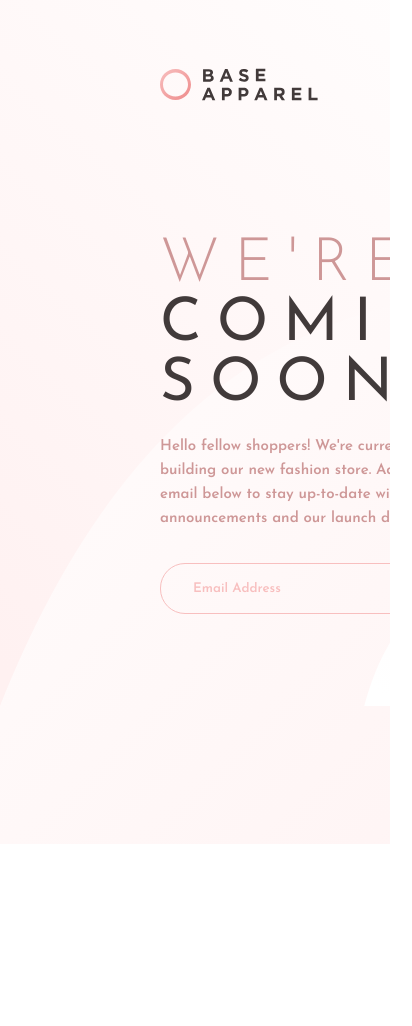
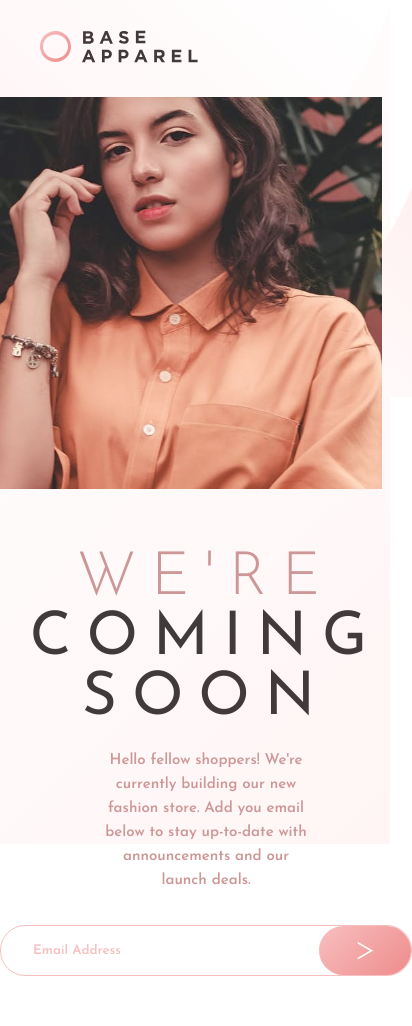
Before and after one commit to ricierirossi/base-apparel-coming-soon-master, a plain HTML site: page index.html in a window 390 px wide. Shown: the whole page, 412 px wide, since content can reach past the window. Before the commit the page ends 844 px from the top, so only its background shows below. Drawn offline with Linux system fonts and the light colour scheme.

Commit message:
Add responsive CSS
Add responsive CSS to mobile 769px

```diff
--- a/estilo.css
+++ b/estilo.css
@@ -20,7 +20,6 @@
     display: flex;
     flex-direction: row;
     background-image: linear-gradient(135deg, hsl(0, 0%, 100%), hsl(0, 100%, 98%));
-    overflow: hidden;
   }
 
   .left {
@@ -29,6 +28,10 @@
     background-repeat: no-repeat;
     background-size: 100%;
     padding: 68px 160px;
+  }
+
+  .right-mobile {
+    display: none;
   }
 
   .logo {
@@ -121,6 +124,7 @@
   .warning-visible {
     color: hsl(0, 74%, 74%);
     font-size: 14px;
+    /* padding-bottom: 50px; */
   }
 
   .model {
@@ -183,7 +187,7 @@
   .thanks {
     text-align: center;
     font-size: 20px;
-    color: var(--dark-grayish-red)
+    color: var(--soft-red);
   }
 
   .modal-content {
@@ -205,3 +209,52 @@
     0% {filter: blur(0px) brightness(100%)}
     100% {filter: blur(3px) brightness(60%)}
   }
+
+  @media (max-width: 769px) {
+    .right {
+      display: none;
+    }
+
+    .right-mobile {
+      display: block;
+      overflow: hidden;
+      max-width: 100%;
+      max-height: 50%;
+      margin-bottom: 60px;
+    }
+
+    .model-mobile {
+      width: 100%;
+      height: 100%;
+      object-fit: contain;
+      object-position: -30px -50px;
+    }
+
+    .left {
+      padding: 30px 0px;
+      max-width: 769px;
+
+    }
+
+    .logo {
+      margin-left: 40px;
+      margin-bottom: 30px;
+    }
+
+    .texts {
+      display: flex;
+      flex-direction: column;
+      align-items: center;
+      padding-bottom: 50px;
+    }
+
+    .title-a, .title-b, .text {
+      text-align: center;
+      padding: 0px;
+    }
+
+    .text {
+      max-width: 50%;
+    }
+
+  }
--- a/index.html
+++ b/index.html
@@ -8,8 +8,6 @@
   <link href="https://fonts.googleapis.com/css2?family=Josefin+Sans:wght@300;400;600&display=swap" rel="stylesheet">
   <link href="estilo.css" rel="stylesheet">
 
-
-
   <title>Frontend Mentor | Base Apparel coming soon page</title>
 
 </head>
@@ -17,6 +15,10 @@
   <div class="container">
     <div class="left">
       <img class="logo" alt="logo" src="./images/logo.svg" width="40px" height="40px"></img>
+      <div class="right-mobile">
+        <img class= "model-mobile" src="./images/hero-desktop.jpg" alt="modelo">
+      </div>
+      <div class="texts">
         <p class="title-a">
           We're
         </p>
@@ -32,6 +34,7 @@
           <a class="button highlight">></a>
         </div>
         <p id="warning" class="warning-none">Please provide a valid email</p>
+      </div>
       </div>
     <div class="right">
       <img class= "model" src="./images/hero-desktop.jpg" alt="modelo">
```
Lines whose indentation alone changed are shown as unchanged.
